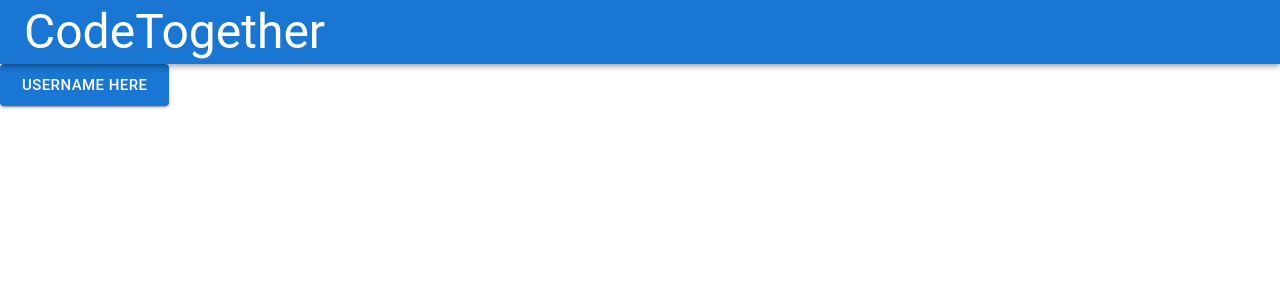
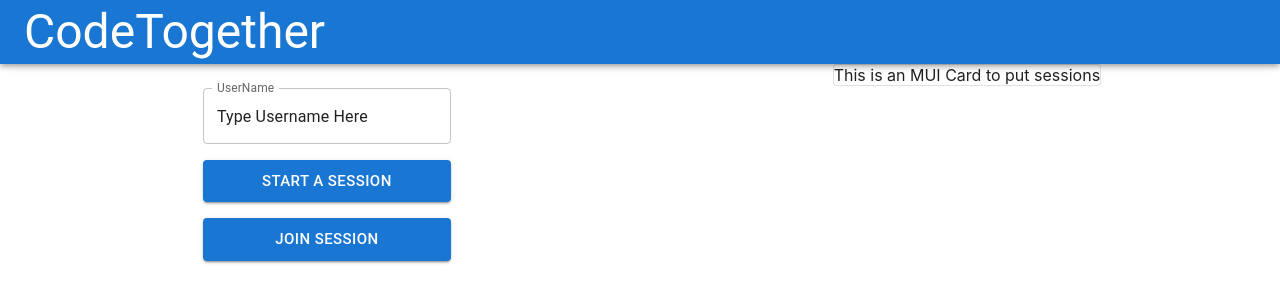
Before and after one commit to CodeTogetherPlatform/CodeTogether, a React (Create React App) app: page /programmingpage in a window 1280 px wide. Shown: the top 302 px of the page. Built offline with nearby package versions, Linux system fonts and the light colour scheme; the HTML template or start-up script is replaced by a standard one.

Commit message:
building MUI on LandingPage
Co-authored-by: Mariah 76408932+MariahTali@users.noreply.github.com
Co-authored-by: Patrick 92654334+flyingwolf1701@users.noreply.github.com
Co-authored-by: Yuki 93238813+nukiyaka@users.noreply.github.com

```diff
--- a/src/pages/LandingPage.tsx
+++ b/src/pages/LandingPage.tsx
@@ -1,5 +1,6 @@
 import React from 'react'
 import Button from '@mui/material/Button';
+import{ Box, TextField, Card } from '@mui/material';
 
 interface LandingPageProps { };
 
@@ -7,6 +8,22 @@ type LandingPageComponent = (props: LandingPageProps) => JSX.Element;
 
 export const LandingPage: LandingPageComponent = () => {
   return (
-    <Button variant="contained" size="large">Username Here</Button>
+    <div style={{maxWidth: '100%'}}>
+
+    <Box style={{display: 'flex', justifyContent: 'space-around'  }} >
+
+
+      <Box sx={{display: 'flex', flexDirection: 'column', justifyContent: 'space-around', p: 1, m: 1, }}>
+        <TextField sx={{m:1}} label='UserName' variant='outlined' defaultValue={'Type Username Here'}></TextField>
+        <Button sx={{m:1}} variant="contained" size="large">Start A Session</Button>
+        <Button sx={{m:1}}variant="contained" size="large">Join Session</Button>
+      </Box>
+      <Box>
+      <Card variant="outlined">This is an MUI Card to put sessions</Card>
+      </Box>
+
+    </Box>
+
+    </div>
   )
 }
```
